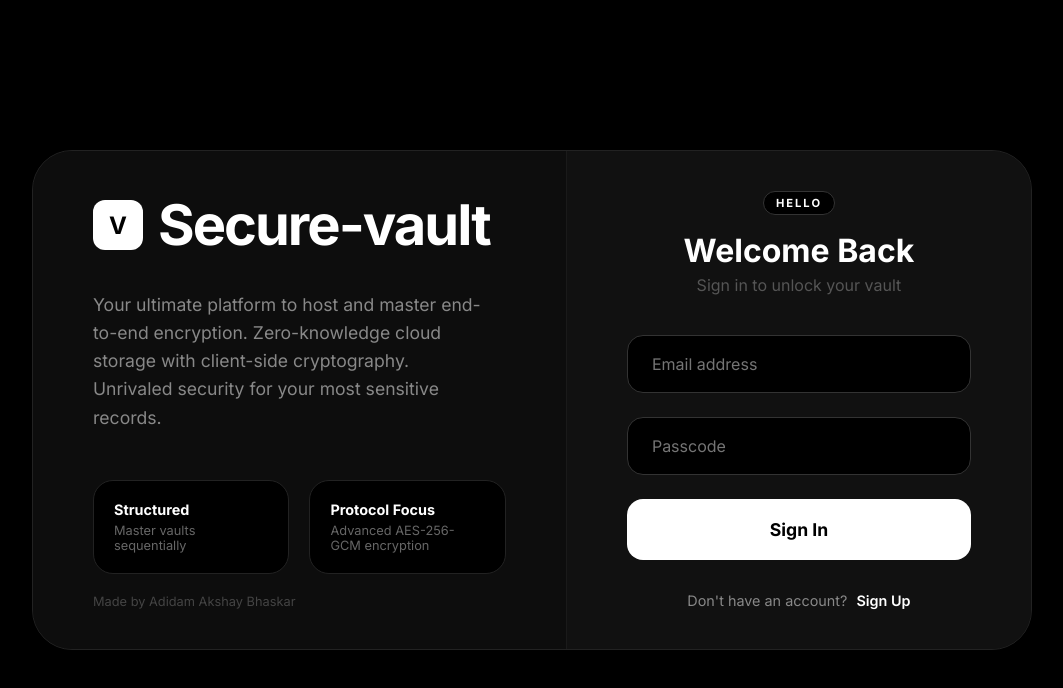
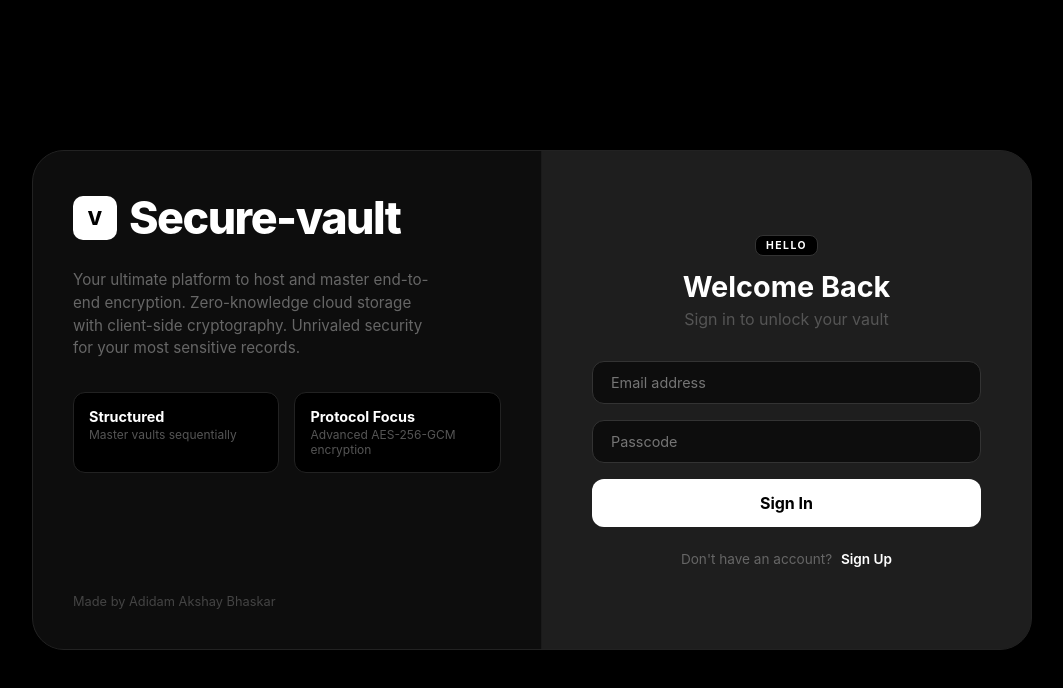
Before and after one commit to Adidam-Akshay-Bhaskar/SecureVault, a plain HTML site: page frontend/index.html in a window 1280 px wide. Shown: the whole page, without its empty margins (108-1171 px from the left). Drawn offline with Linux system fonts and the light colour scheme.

Commit message:
Refined UI: Exact grey color matching and streamlined input fields

```diff
--- a/frontend/style.css
+++ b/frontend/style.css
@@ -1,9 +1,7 @@
-@import url("https://fonts.googleapis.com/css2?family=Inter:wght@300;400;500;600;700&display=swap");
-
 :root {
   --bg-color: #000000;
-  --sidebar-bg: #111111;
-  --card-bg: #1a1a1a;
+  --panel-bg: #1e1e1e; /* Exactly matching the charcoal grey from request */
+  --input-bg: #0d0d0d;
   --glass-border: #333333;
   --primary: #ffffff;
   --text-main: #ffffff;
@@ -31,7 +29,7 @@ body {
 
 .hidden { display: none !important; }
 
-/* --- AUTH PAGE (Mimicking the image) --- */
+/* --- AUTH PAGE (Architectural Minimalism) --- */
 #auth-section {
   width: 100vw;
   height: 100vh;
@@ -45,16 +43,16 @@ body {
   width: 1000px;
   height: 500px;
   display: flex;
-  background: #111;
-  border-radius: 40px;
+  background: var(--panel-bg);
+  border-radius: 32px;
   overflow: hidden;
   border: 1px solid #222;
-  box-shadow: 0 50px 100px -20px rgba(0,0,0,0.8);
+  box-shadow: 0 40px 80px -20px rgba(0,0,0,0.9);
 }
 
 .auth-left {
-  flex: 1.2;
-  padding: 40px 60px;
+  flex: 1.1;
+  padding: 40px;
   background: #0d0d0d;
   display: flex;
   flex-direction: column;
@@ -64,57 +62,57 @@ body {
 
 .auth-right {
   flex: 1;
-  padding: 40px 60px;
-  background: #111;
+  padding: 30px 50px;
+  background: var(--panel-bg);
   display: flex;
   flex-direction: column;
   justify-content: center;
-  overflow-y: auto;
 }
 
 /* Auth Decoration */
-.auth-brand { display: flex; align-items: center; gap: 15px; margin-bottom: 2rem; }
-.auth-logo-box { width: 50px; height: 50px; background: #fff; border-radius: 12px; display: flex; align-items: center; justify-content: center; color: #000; font-weight: 800; font-size: 1.5rem; }
-.auth-title { font-size: 3.5rem; font-weight: 800; letter-spacing: -2px; }
-.auth-desc { color: #888; line-height: 1.6; font-size: 1.1rem; margin-bottom: 3rem; max-width: 400px; }
+.auth-brand { display: flex; align-items: center; gap: 12px; margin-bottom: 1.5rem; }
+.auth-logo-box { width: 44px; height: 44px; background: #fff; border-radius: 10px; display: flex; align-items: center; justify-content: center; color: #000; font-weight: 800; font-size: 1.2rem; }
+.auth-title { font-size: 2.8rem; font-weight: 800; letter-spacing: -1.5px; }
+.auth-desc { color: #666; line-height: 1.5; font-size: 0.95rem; margin-bottom: 2rem; max-width: 360px; }
 
-.feature-grid { display: grid; grid-template-columns: 1fr 1fr; gap: 20px; }
-.feature-mini { background: #000; padding: 20px; border-radius: 20px; border: 1px solid #222; }
-.feature-mini p { font-size: 0.8rem; color: #666; margin-top: 5px; }
+.feature-grid { display: grid; grid-template-columns: 1fr 1fr; gap: 15px; }
+.feature-mini { background: #000; padding: 15px; border-radius: 12px; border: 1px solid #222; }
+.feature-mini h4 { font-size: 0.85rem; margin-bottom: 2px; }
+.feature-mini p { font-size: 0.75rem; color: #555; }
 
-/* Login Form UI */
-.auth-header-right { text-align: center; margin-bottom: 2.5rem; }
-.hello-badge { display: inline-block; background: #000; border: 1px solid #333; padding: 4px 12px; border-radius: 20px; font-size: 0.7rem; font-weight: 700; letter-spacing: 2px; margin-bottom: 1rem; }
-.welcome-text { font-size: 2rem; font-weight: 700; }
+/* Login Form UI (Compact & Simple) */
+.auth-header-right { text-align: center; margin-bottom: 2rem; }
+.hello-badge { display: inline-block; background: #000; border: 1px solid #333; padding: 3px 10px; border-radius: 8px; font-size: 0.65rem; font-weight: 700; letter-spacing: 1.5px; margin-bottom: 0.8rem; }
+.welcome-text { font-size: 1.8rem; font-weight: 700; }
 
-.input-box { margin-bottom: 1.5rem; }
+.input-box { margin-bottom: 1rem; }
 input {
   width: 100%;
-  padding: 18px 24px;
-  background: #000;
+  padding: 12px 18px; /* Smaller padding */
+  background: #0d0d0d; /* Matching internal panel feel */
   border: 1px solid #333;
-  border-radius: 16px;
+  border-radius: 12px; /* Less curvy */
   color: #fff;
-  font-size: 1rem;
+  font-size: 0.9rem;
   transition: all 0.2s;
 }
-input:focus { border-color: #fff; outline: none; box-shadow: 0 0 0 1px #fff; }
+input:focus { border-color: #fff; outline: none; }
 
 .primary-btn {
   width: 100%;
-  padding: 20px;
+  padding: 14px; /* Simpler height */
   background: #fff;
   color: #000;
   border: none;
-  border-radius: 16px;
+  border-radius: 12px; /* Less curvy */
   font-weight: 700;
-  font-size: 1.1rem;
+  font-size: 1rem;
   cursor: pointer;
-  transition: transform 0.2s;
+  transition: opacity 0.2s;
 }
-.primary-btn:hover { transform: scale(0.98); }
+.primary-btn:hover { opacity: 0.9; }
 
-.auth-footer { text-align: center; margin-top: 2rem; font-size: 0.9rem; color: #888; }
+.auth-footer { text-align: center; margin-top: 1.5rem; font-size: 0.85rem; color: #666; }
 .auth-footer a { color: #fff; text-decoration: none; font-weight: 600; margin-left: 5px; }
 
 /* --- DASHBOARD UI (Black & Grey Theme) --- */
```
